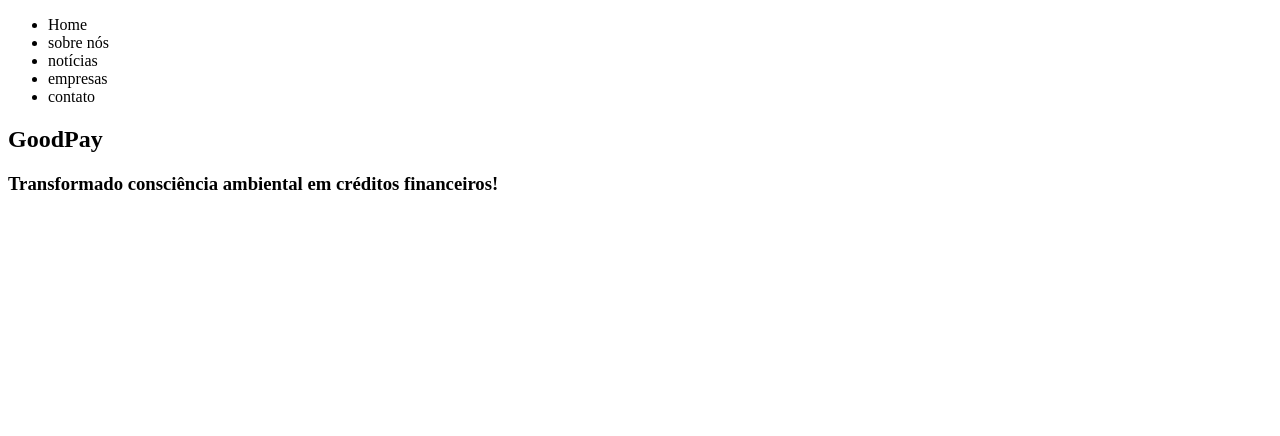
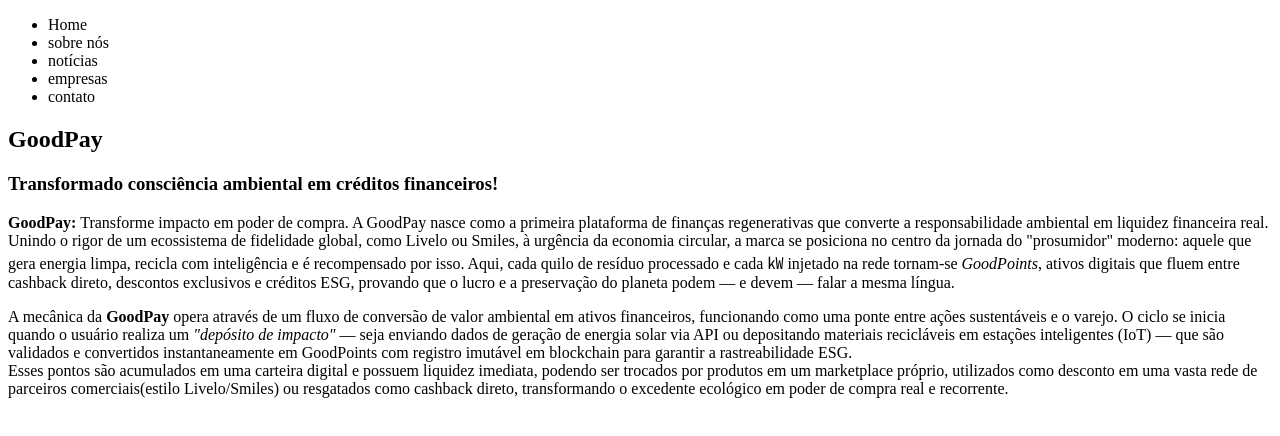
Before and after one commit to victoricoma/pc2_2h3_prof_a, a plain HTML site: page index.html in a window 1280 px wide. Drawn offline with Linux system fonts and the light colour scheme.

Commit message:
Aula0224 - edição de textos

```diff
--- a/index.html
+++ b/index.html
@@ -27,6 +27,32 @@
         <section>
             <h1>GoodPay</h1>
             <h3>Transformado consciência ambiental em créditos financeiros!</h3>
+            <p>
+                <strong>GoodPay:</strong> Transforme impacto em poder de compra.
+                A GoodPay nasce como a primeira plataforma de finanças
+                regenerativas que converte a responsabilidade ambiental
+                em liquidez financeira real. Unindo o rigor de um ecossistema
+                de fidelidade global, como Livelo ou Smiles, à urgência da economia
+                circular, a marca se posiciona no centro da jornada do "prosumidor"
+                moderno: aquele que gera energia limpa, recicla com inteligência e é
+                recompensado por isso. Aqui, cada quilo de resíduo processado e cada
+                &#13246; injetado na rede tornam-se <i>GoodPoints</i>, ativos digitais que
+                fluem entre cashback direto, descontos exclusivos e créditos ESG,
+                provando que o lucro e a preservação do planeta podem — e devem — falar a
+                mesma língua.
+            </p>
+            <p>
+                A mecânica da <strong>GoodPay</strong> opera através de um fluxo de conversão de valor
+                ambiental em ativos financeiros, funcionando como uma ponte entre ações
+                sustentáveis e o varejo. O ciclo se inicia quando o usuário realiza um <i>"depósito de impacto"</i>
+                — seja enviando dados de geração de energia solar via API ou depositando materiais recicláveis
+                em estações inteligentes (IoT) — que são validados e convertidos instantaneamente em GoodPoints
+                com registro imutável em blockchain para garantir a rastreabilidade ESG. <br />
+                Esses pontos são acumulados em uma carteira digital e possuem liquidez imediata, podendo ser
+                trocados por produtos em um marketplace próprio, utilizados como desconto em uma vasta rede de
+                parceiros comerciais(estilo Livelo/Smiles) ou resgatados como cashback direto, transformando o
+                excedente ecológico em poder de compra real e recorrente.
+            </p>
         </section>
     </main>
     <footer>
```
